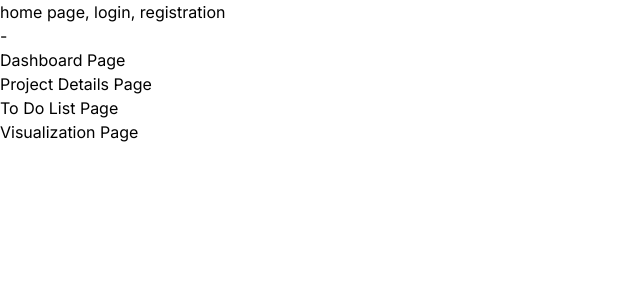
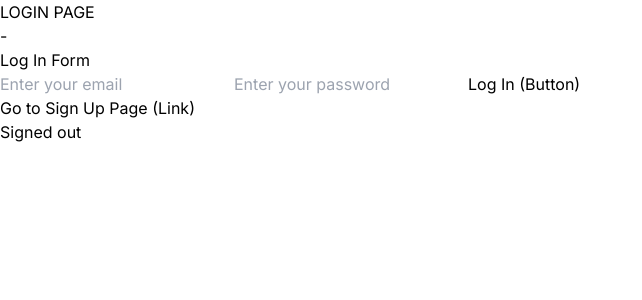
Before and after one commit to Sergei137/cprg-306-Final-Project, a Next.js app: page / in a window 1280 px wide. Shown: the top 300 px of the page, without its empty margins (0-642 px from the left). Built offline with nearby package versions, Linux system fonts and the light colour scheme; no server answers.

Commit message:
created user sign in, sign up, and user auth logic

```diff
--- /dev/null
+++ b/app/_utils/AuthDetails.js
@@ -0,0 +1,56 @@
+'use client';
+import React, { useState, useEffect } from 'react';
+import Link from 'next/link';
+
+import { auth } from './firebase';
+import { onAuthStateChanged, signOut } from 'firebase/auth';
+
+const AuthDetails = () => {
+  const [authUser, setAuthUser] = useState(null);
+
+  useEffect(() => {
+    const listen = onAuthStateChanged(auth, (user) => {
+      if (user) {
+        setAuthUser(user);
+      } else {
+        setAuthUser(null);
+      }
+    });
+    return () => {
+      listen();
+    }
+  }, []);
+
+  const userSignOut = () => {
+
+    signOut(auth)
+
+    .then(() => {
+      console.log('User signed out');
+    })
+    .catch((error) => {
+      console.log(error);
+    });
+  };
+
+  return (
+    <div className='auth-details-container'>
+      <div>
+        { authUser ? (
+          <>
+            <p>Signed in as {authUser.email}</p>
+            <p><Link href="/dashboard">Go to Dashboard Page (Link)</Link></p>
+            <button onClick={userSignOut}>Sign Out (Button)</button>
+          </>
+        ) : (
+          <>
+            <p><Link href="/signUp">Go to Sign Up Page (Link)</Link></p>
+            <p>Signed out</p>
+          </>
+        )}
+      </div>
+    </div>
+  );
+};
+
+export default AuthDetails;
--- /dev/null
+++ b/app/_utils/SignIn.js
@@ -0,0 +1,64 @@
+'use client';
+import React, { useState } from 'react';
+
+import { auth } from './firebase';
+import { signInWithEmailAndPassword } from 'firebase/auth';
+
+const SignIn = () => {
+  const [email, setEmail] = useState('');
+  const [password, setPassword] = useState('');
+  const [errorMessage, setErrorMessage] = useState('');
+
+  const signIn = (e) => {
+
+    e.preventDefault();
+
+    signInWithEmailAndPassword(auth, email, password)
+
+    .then((userCredential) => {
+      setErrorMessage(''); // clear error message on successful sign in
+      console.log(userCredential);
+    })
+    .catch((error) => {
+      setErrorMessage('Failed to login. Incorrect email or password.'); // set error message on failed sign in
+      console.log(error);
+    });
+  };
+
+  return (
+    <div className='sign-in-container'>
+      <form onSubmit={signIn}>
+        <h1>Log In Form</h1>
+        {errorMessage && <p>{errorMessage}</p>}
+        <input
+          type='email'
+          placeholder='Enter your email'
+          value={email}
+          onChange={(e) => setEmail(e.target.value)}
+        />
+        <input
+          type='password'
+          placeholder='Enter your password'
+          value={password}
+          onChange={(e) => setPassword(e.target.value)}
+        />
+        <button type='submit'>Log In (Button)</button>
+      </form>
+    </div>
+  );
+};
+
+export default SignIn;
+
+/*
+const signIn = async (e) => {
+  e.preventDefault();
+
+  try {
+    const userCredential = await signInWithEmailAndPassword(auth, email, password);
+    console.log(userCredential);
+  } catch (error) {
+    console.log(error);
+  }
+};
+*/
--- /dev/null
+++ b/app/_utils/SignUp.js
@@ -0,0 +1,74 @@
+'use client';
+import React, { useState } from 'react';
+
+import { auth } from './firebase';
+import { createUserWithEmailAndPassword } from 'firebase/auth';
+
+const SignUp = () => {
+  const [email, setEmail] = useState('');
+  const [password, setPassword] = useState('');
+  const [confirmPassword, setConfirmPassword] = useState('');
+  const [SignUpMessage, setSignUpMessage] = useState('');
+  const [errorMessage, setErrorMessage] = useState('');
+
+  const signUp = (e) => {
+    e.preventDefault();
+
+    // clear sign up message on new sign up
+    setSignUpMessage('');
+
+    // check if passwords match
+    if (password !== confirmPassword) {
+      setErrorMessage('Passwords do not match. Please try again.');
+      return;
+    }
+
+    // create user
+    createUserWithEmailAndPassword(auth, email, password)
+    .then((userCredential) => {
+      setErrorMessage(''); // clear error message on successful sign up
+      setSignUpMessage('New account has been created.');
+      console.log(userCredential);
+    })
+    .catch((error) => {
+      if (error.code === 'auth/email-already-in-use') {
+        setErrorMessage('That email address is already in use. Please try a different email address.');
+        console.log(error);
+      } else {
+        setErrorMessage(error.message);
+      }
+      console.log(error);
+    });
+  };
+
+  return (
+    <div className='sign-up-container'>
+      <form onSubmit={signUp}>
+        <h1>Sign Up Form</h1>
+        {errorMessage && <p>{errorMessage}</p>}
+        {SignUpMessage && <p>{SignUpMessage}</p>}
+        <input
+          type='email'
+          placeholder='Enter your email'
+          value={email}
+          onChange={(e) => setEmail(e.target.value)}
+        />
+        <input
+          type='password'
+          placeholder='Enter your password'
+          value={password}
+          onChange={(e) => setPassword(e.target.value)}
+        />
+        <input
+          type='password'
+          placeholder='Confirm your password'
+          value={confirmPassword}
+          onChange={(e) => setConfirmPassword(e.target.value)}
+        />
+        <button type='submit'>Sign Up (Button)</button>
+      </form>
+    </div>
+  );
+};
+
+export default SignUp;
--- /dev/null
+++ b/app/_utils/firebase.js
@@ -0,0 +1,23 @@
+// Import the functions you need from the SDKs you need
+import { initializeApp } from "firebase/app";
+import { getAuth } from "firebase/auth";
+// TODO: Add SDKs for Firebase products that you want to use
+// https://firebase.google.com/docs/web/setup#available-libraries
+
+// Your web app's Firebase configuration
+const firebaseConfig = {
+  apiKey: process.env.NEXT_PUBLIC_FIREBASE_API_KEY,
+  authDomain: process.env.NEXT_PUBLIC_FIREBASE_AUTH_DOMAIN,
+  projectId: process.env.NEXT_PUBLIC_FIREBASE_PROJECT_ID,
+  storageBucket: process.env.NEXT_PUBLIC_FIREBASE_STORAGE_BUCKET,
+  messagingSenderId: process.env.NEXT_PUBLIC_FIREBASE_MESSAGING_SENDER_ID,
+  appId: process.env.NEXT_PUBLIC_FIREBASE_APP_ID,
+};
+
+// Initialize Firebase
+const app = initializeApp(firebaseConfig);
+
+// Initialize Firebase Authentication and get a reference to the service
+const auth = getAuth(app);
+
+export { auth };
--- a/app/dashboard/page.js
+++ b/app/dashboard/page.js
@@ -1,6 +1,7 @@
+import React from 'react';
 import Link from 'next/link';
 
-export default function DashboardPage() {
+export default function Dashboard() {
   return (
     <main>
       <div>
--- a/app/page.js
+++ b/app/page.js
@@ -1,17 +1,22 @@
-import Link from 'next/link';
+//import Link from 'next/link';
 // import Image from 'next/image';
 // import ToDoList from './components/ToDoList';
 // import 'bootstrap/dist/css/bootstrap.min.css'
 
+import SignIn from './_utils/SignIn';
+//import SignUp from './_utils/SignUp';
+import AuthDetails from './_utils/AuthDetails';
+
 export default function Home(){
+
+
+
   return(
     <div>
-      <p>home page, login, registration</p>
+      <p>LOGIN PAGE</p>
       <p>-</p>
-      <p><Link href="/dashboard">Dashboard Page</Link></p>
-      <p><Link href="/projectDetails">Project Details Page</Link></p>
-      <p><Link href="/toDoList">To Do List Page</Link></p>
-      <p><Link href="/visualization">Visualization Page</Link></p>
+      <SignIn />
+      <AuthDetails />
     </div>
   )
 }
--- /dev/null
+++ b/app/signUp/page.js
@@ -0,0 +1,15 @@
+import Link from 'next/link';
+import SignUp from '../_utils/SignUp';
+
+export default function signUpPage() {
+  return (
+    <main>
+      <div>
+        <p>SIGN UP PAGE</p>
+        <p>-</p>
+        <Link href="/">Back to Log In Page (link)</Link>
+      </div>
+      <SignUp />
+    </main>
+  )
+}
--- a/app/toDoList/components/Card.js
+++ b/app/toDoList/components/Card.js
@@ -39,7 +39,6 @@
     updateListArray(obj, index)
   }
 
-
   const handleDelete = () => {
     deleteTask(index)
   }
--- a/package.json
+++ b/package.json
@@ -14,6 +14,7 @@
     "@fortawesome/react-fontawesome": "^0.2.0",
     "bootstrap": "^5.3.2",
     "express": "^4.18.2",
+    "firebase": "^10.7.0",
     "font-awesome": "^4.7.0",
     "next": "14.0.3",
     "react": "^18",
```
Also changed, not shown: 1 other file (tests, documents, lock files or other folders).
